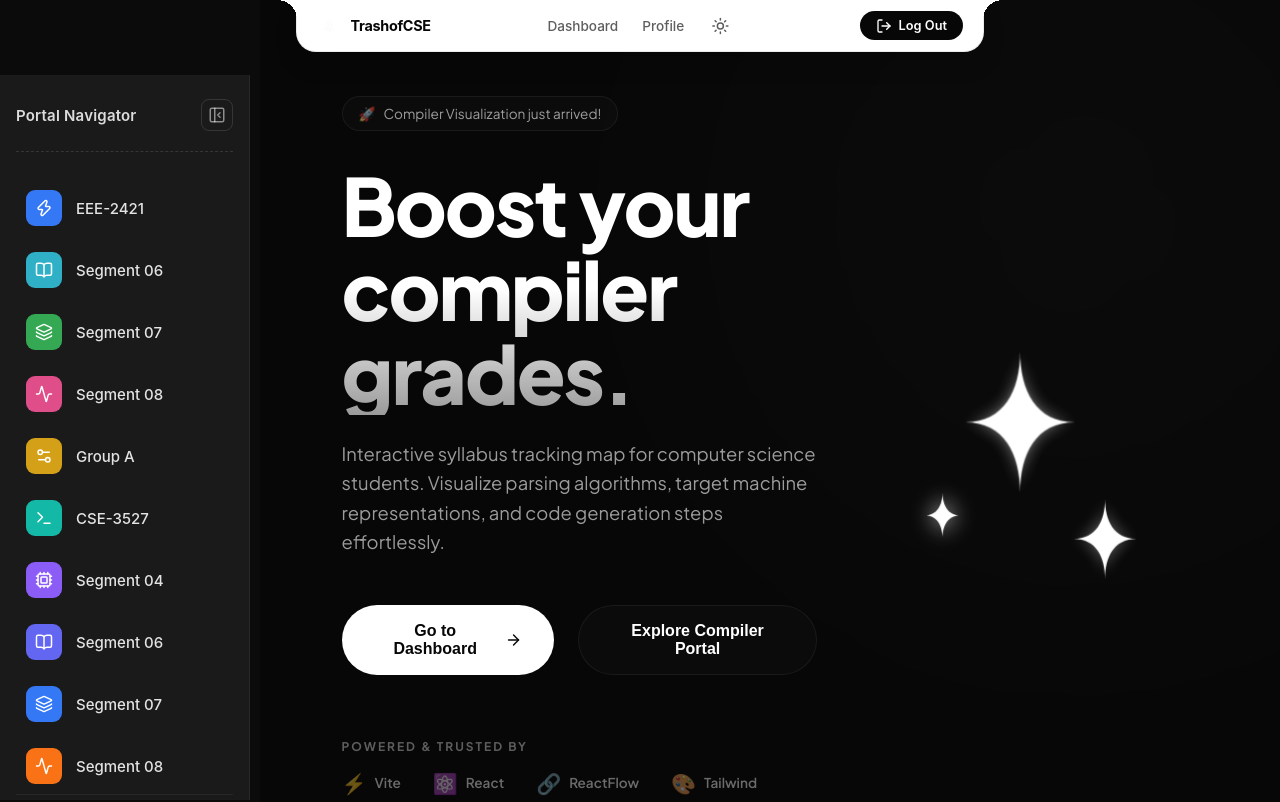
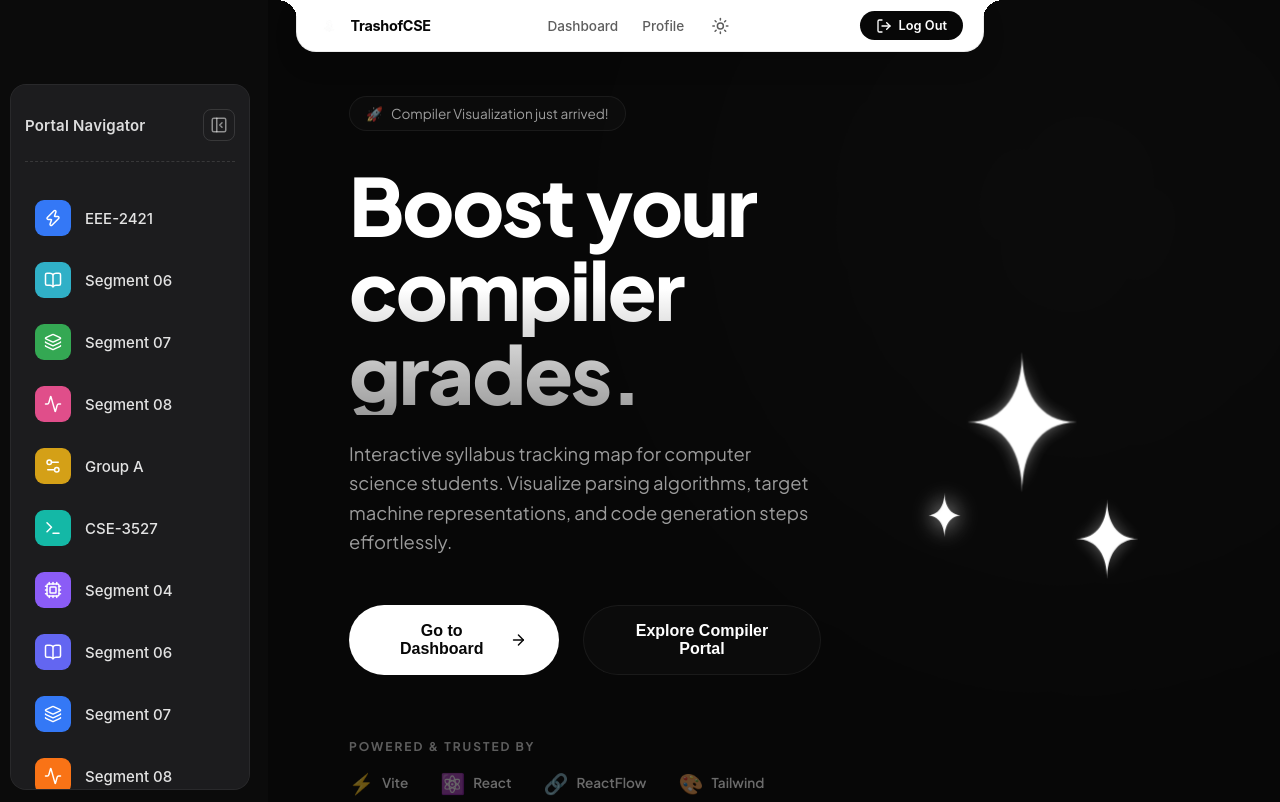
Before and after one commit to mongooseintown/TrashofCSE-Project, a React (Vite) app in the folder frontend/: page / in a window 1280 px wide. Shown: the top 802 px of the page. Built offline with nearby package versions, Linux system fonts and the light colour scheme; no server answers; sample sign-in values are in the browser's storage.

Commit message:
Make sidebar a floating rounded card with gaps from all edges

```diff
--- a/frontend/src/App.css
+++ b/frontend/src/App.css
@@ -12,25 +12,25 @@
   transition: padding-left 0.35s cubic-bezier(0.4, 0, 0.2, 1);
 }
 
-/* Sidebar Margin offsets on desktop */
+/* Sidebar offset on desktop — sidebar is 240px wide + 10px left margin + 16px gap */
 @media (min-width: 769px) {
   .app-container.has-sidebar .app-main-content {
-    padding-left: 260px;
+    padding-left: 268px;
   }
 
   .app-container.has-sidebar:has(.glass-sidebar.collapsed) .app-main-content {
-    padding-left: 76px;
+    padding-left: 86px;
   }
 }
 
-/* Adjust padding-left dynamic fallback using standard class-selector if has() selector is not supported */
+/* Fallback for browsers without :has() */
 @media (min-width: 769px) {
   .glass-sidebar.collapsed + .app-main-content {
-    padding-left: 76px !important;
+    padding-left: 86px !important;
   }
 }
 
-/* Mobile responsive layout */
+/* Mobile */
 @media (max-width: 768px) {
   .app-container.has-sidebar .app-main-content {
     padding-left: 0;
@@ -40,12 +40,16 @@
   .glass-sidebar {
     width: 240px;
     z-index: 1000;
+    top: 84px;
+    left: 10px;
+    bottom: 10px;
+    border-radius: 16px;
   }
 
   .glass-sidebar.collapsed {
     width: 0;
     padding: 0;
-    border-right: none;
+    border: none;
     overflow: hidden;
   }
 }
--- a/frontend/src/components/Sidebar.css
+++ b/frontend/src/components/Sidebar.css
@@ -1,16 +1,18 @@
 /* ============================================
    Sidebar — Exact replica of Mobbin reference
+   Floating card with rounded corners & gaps
    ============================================ */
 
 .glass-sidebar {
   position: fixed;
-  top: 75px;
-  left: 0;
-  bottom: 0;
-  width: 250px;
-  background: #1a1a1a;
-  border-right: 1px solid rgba(255, 255, 255, 0.06);
-  padding: 24px 16px;
+  top: 84px;
+  left: 10px;
+  bottom: 10px;
+  width: 240px;
+  background: #1c1c1e;
+  border: 1px solid rgba(255, 255, 255, 0.06);
+  border-radius: 16px;
+  padding: 24px 14px;
   display: flex;
   flex-direction: column;
   transition: width 0.3s cubic-bezier(0.4, 0, 0.2, 1),
@@ -21,8 +23,8 @@
 }
 
 .glass-sidebar.collapsed {
-  width: 72px;
-  padding: 24px 10px;
+  width: 66px;
+  padding: 24px 8px;
   align-items: center;
 }
 
```
